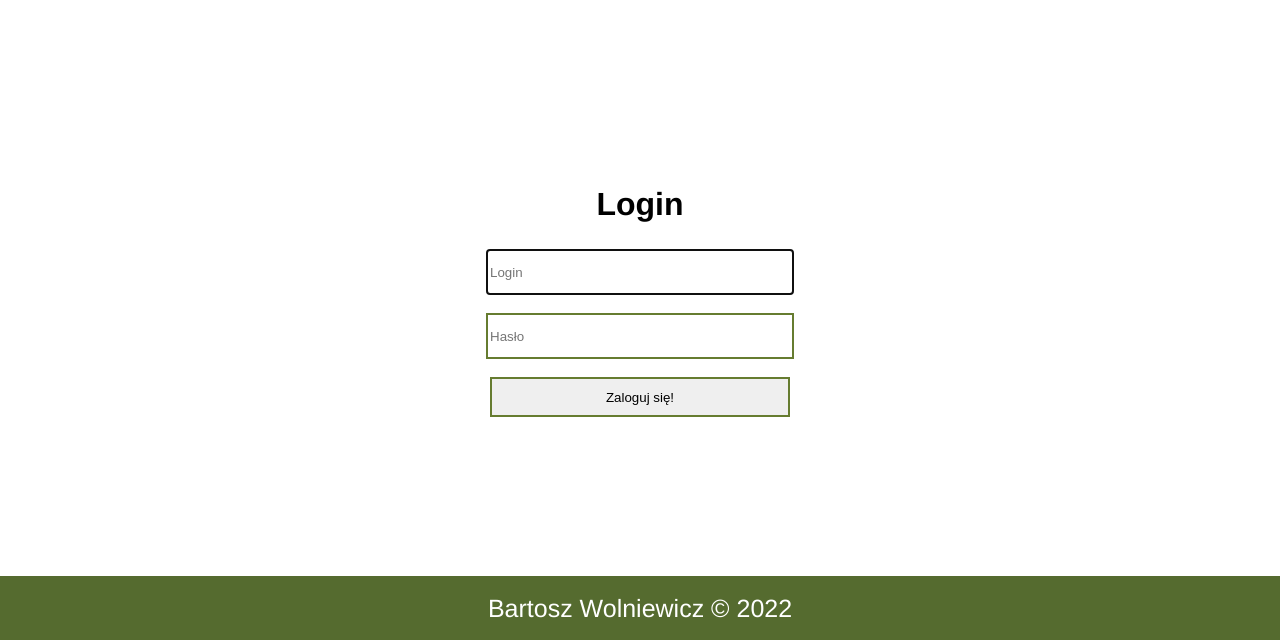
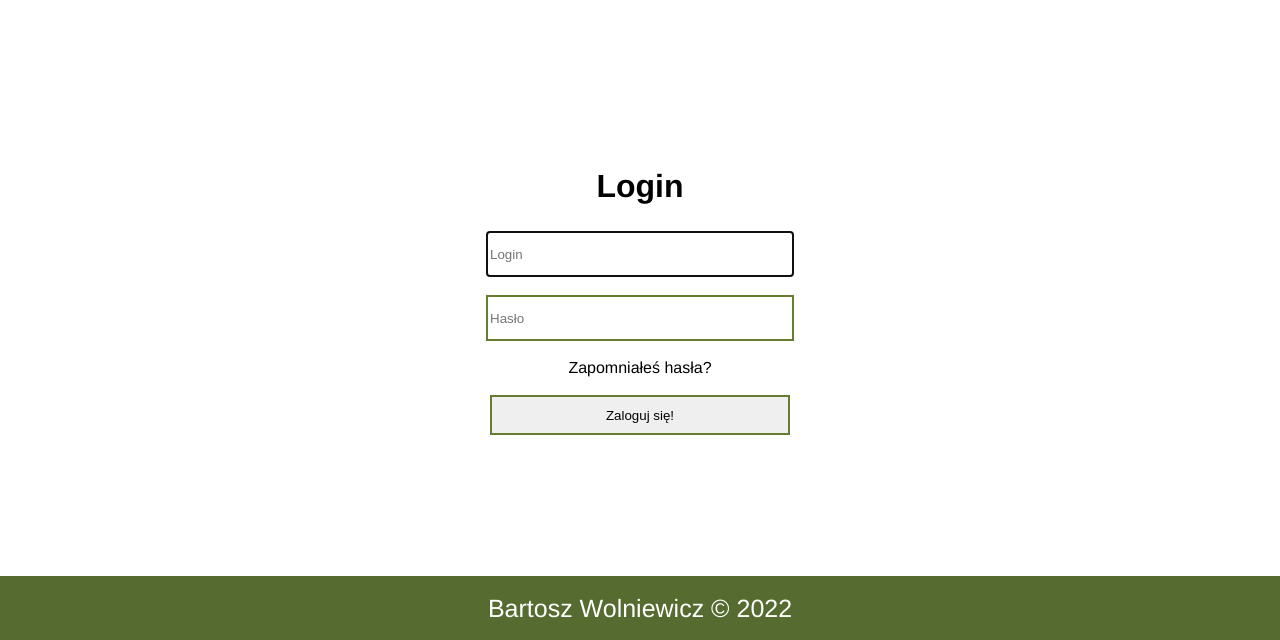
Before and after one commit to WolniewiczBartek/FirstOnlineShopPHP, a PHP site: page /index.php?action=log in a window 1280 px wide. Shown: the part 160-800 px from the top of the page. Run offline with PHP 8.4, Linux system fonts and the light colour scheme.

Commit message:
Update login_form.php

```diff
--- a/scripts/login_form.php
+++ b/scripts/login_form.php
@@ -7,13 +7,15 @@ echo <<< OPOLE1
   <form action=./scripts/login.php method=post>
     <input type=text name=mail $login autofocus><br>
     <input type=password name=haslo placeholder=Hasło><br>
+
 OPOLE1;
 if(isset($_GET['info'])){
   echo "<br><span id=error>$_GET[info]</span><br>";
 }
 echo <<< OPOLE1
-  <input type=submit value="Zaloguj się!">
-</form>
+    <a id=forgot href=./index.php?action=forgot>Zapomniałeś hasła?</a><br>
+    <input type=submit value="Zaloguj się!">
+  </form>
+</div>
 OPOLE1;
-echo "</div>";
 ?>
```
